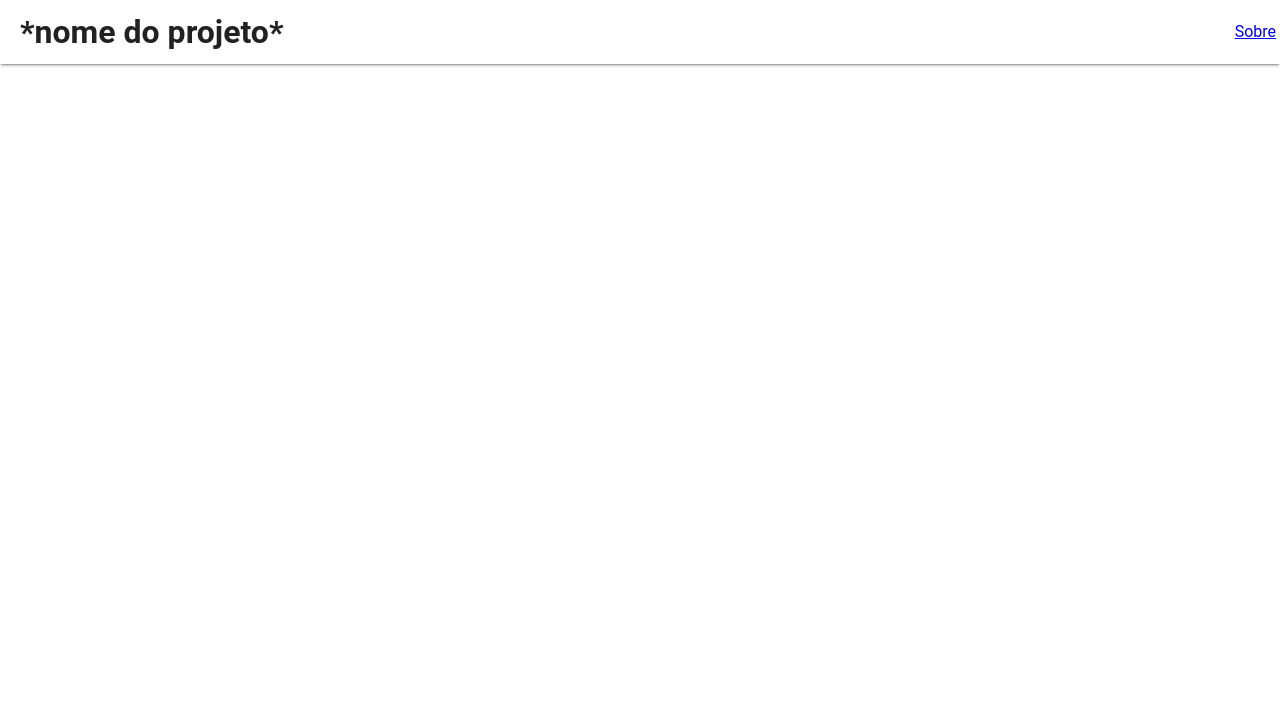
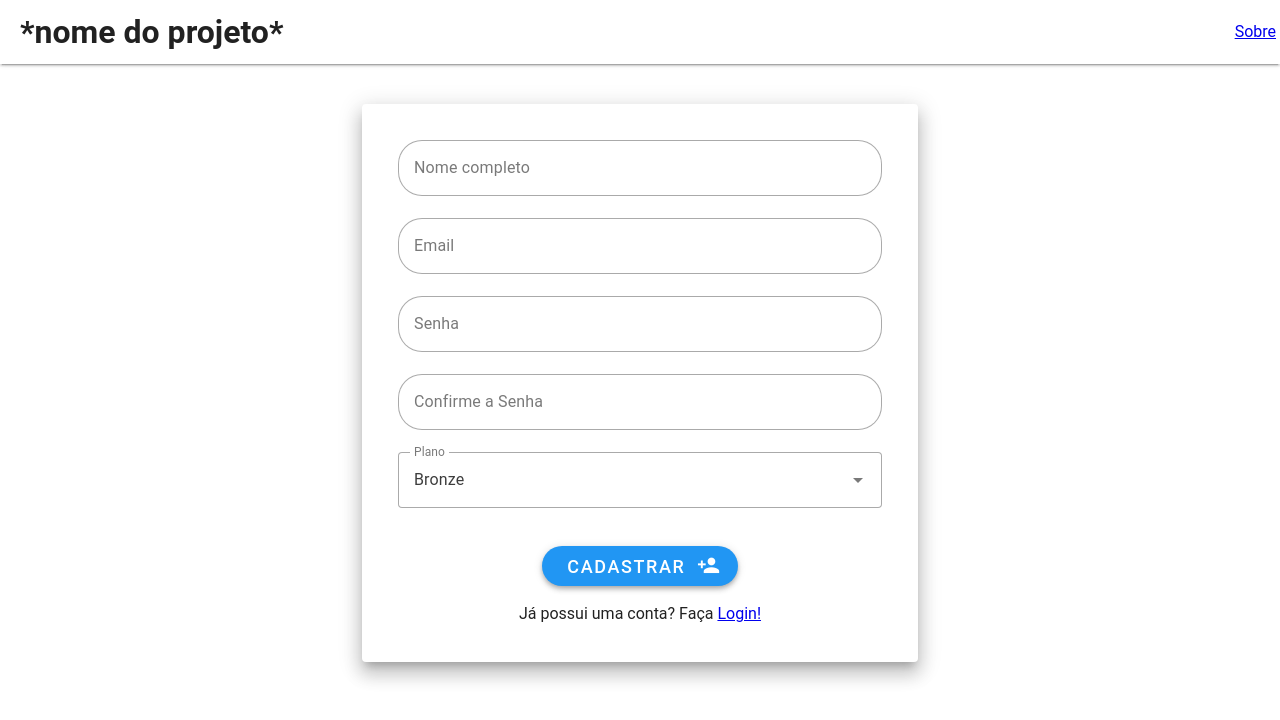
Before and after one commit to lanerLF/projeto-modulo-1, a Vue app: page /signup in a window 1280 px wide. Shown: the top 720 px of the page. Built offline with nearby package versions, Linux system fonts and the light colour scheme.

Commit message:
feat: adds basic form styles without functionality

```diff
--- a/src/views/Signup.vue
+++ b/src/views/Signup.vue
@@ -1,7 +1,77 @@
 <template>
-    <div></div>
+    <v-container class="fill-height">
+        <v-row align="center" justify="center">
+            <v-col cols="6">
+                <v-card elevation="12" align="center" justify="center">
+                    <v-form
+                        ref="form"
+                        @submit.prevent="handleSignup"
+                        class="pa-5 d-flex flex-column align-center"
+                    >
+                        <v-container>
+                            <v-text-field
+                                label="Nome completo"
+                                variant="outlined"
+                                rounded="xl"
+                                type="text"
+                            ></v-text-field>
+                            <v-text-field
+                                label="Email"
+                                variant="outlined"
+                                rounded="xl"
+                                type="email"
+                            ></v-text-field>
+                            <v-text-field
+                                label="Senha"
+                                variant="outlined"
+                                rounded="xl"
+                                type="password"
+                            ></v-text-field>
+                            <v-text-field
+                                label="Confirme a Senha"
+                                variant="outlined"
+                                rounded="xl"
+                                type="password"
+                            ></v-text-field>
+                            <v-select
+                                label="Plano"
+                                variant="outlined"
+                                v-model="selected_item"
+                                :items="items"
+                            >
+                            </v-select>
+                        </v-container>
+
+                        <v-btn
+                            append-icon="mdi-account-plus"
+                            size="x-large"
+                            rounded="xl"
+                            elevation="4"
+                            density="compact"
+                            color="blue"
+                            type="submit"
+                            >Cadastrar</v-btn
+                        >
+                        <v-container>
+                            <p>
+                                Já possui uma conta? Faça
+                                <RouterLink to="/">Login!</RouterLink>
+                            </p>
+                        </v-container>
+                    </v-form>
+                </v-card>
+            </v-col>
+        </v-row>
+    </v-container>
 </template>
 <script>
-export default {};
+export default {
+    data() {
+        return {
+            selected_item: "Bronze",
+            items: ["Bronze", "Prata", "Ouro"],
+        };
+    },
+};
 </script>
 <style scoped></style>
```
